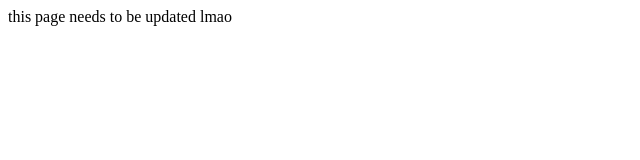
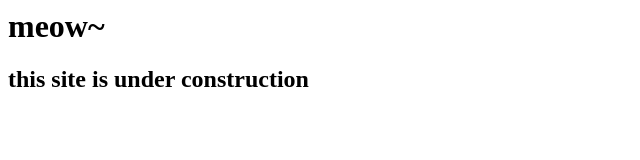
Before and after one commit to ohno-ourtable/ohno-ourtable.github.io, a plain HTML site: page index.html in a window 1280 px wide. Shown: the whole page, without its empty margins (0-640 px from the left). Drawn offline with Linux system fonts and the light colour scheme.

Commit message:
add the main index

```diff
--- a/index.html
+++ b/index.html
@@ -1 +1,2 @@
-this page needs to be updated lmao
+<h1>meow~</h1>
+<h2>this site is under construction</h2>
```
